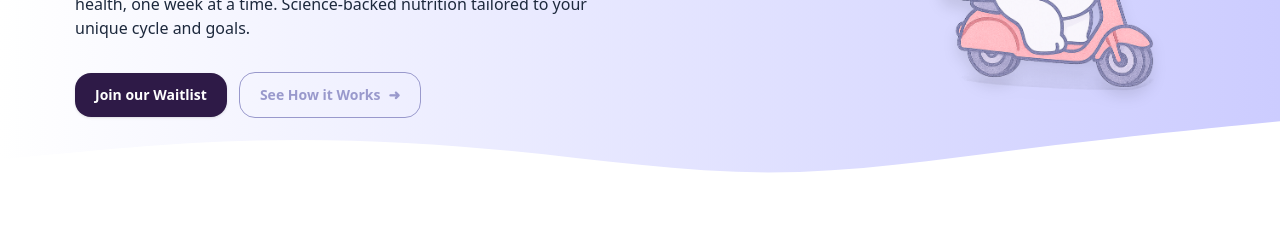
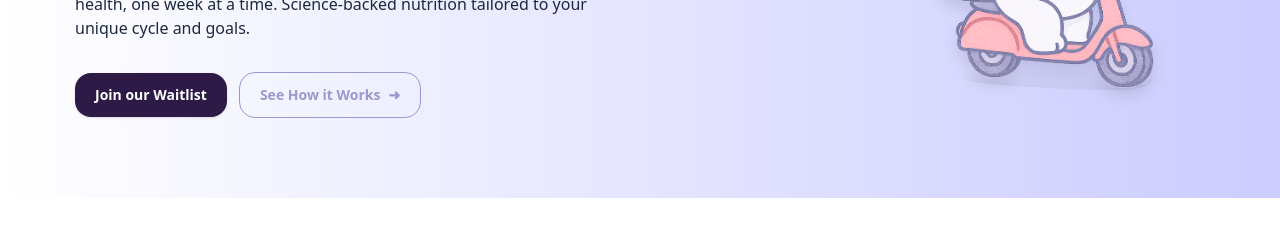
Before and after one commit to innarageneral/innara-website, a Next.js app: page / in a window 1280 px wide. Shown: the part 349-597 px from the top of the page. Built offline with nearby package versions, Linux system fonts and the light colour scheme.

Commit message:
Update page.js

```diff
--- a/src/app/page.js
+++ b/src/app/page.js
@@ -1,3 +1,5 @@
+// all the buttons work , need to fix a little UX
+
 // the code works alsong with firebase but bad ux
 
 "use client";
@@ -180,9 +182,9 @@ export default function Home() {
           </div>
         </div>
         <div className="absolute bottom-0 left-0 right-0">
-          <svg xmlns="http://www.w3.org/2000/svg" viewBox="0 0 1440 320" className="w-full h-20 sm:h-32 text-white" preserveAspectRatio="none">
+         {/*<svg xmlns="http://www.w3.org/2000/svg" viewBox="0 0 1440 320" className="w-full h-20 sm:h-32 text-white" preserveAspectRatio="none">
             <path fill="currentColor" fillOpacity="1" d="M0,224L48,213.3C96,203,192,181,288,176C384,171,480,181,576,202.7C672,224,768,256,864,256C960,256,1056,224,1152,197.3C1248,171,1344,149,1392,138.7L1440,128L1440,320L0,320Z"/>
-          </svg>
+          </svg> */}
         </div>
       </section>
 
```
